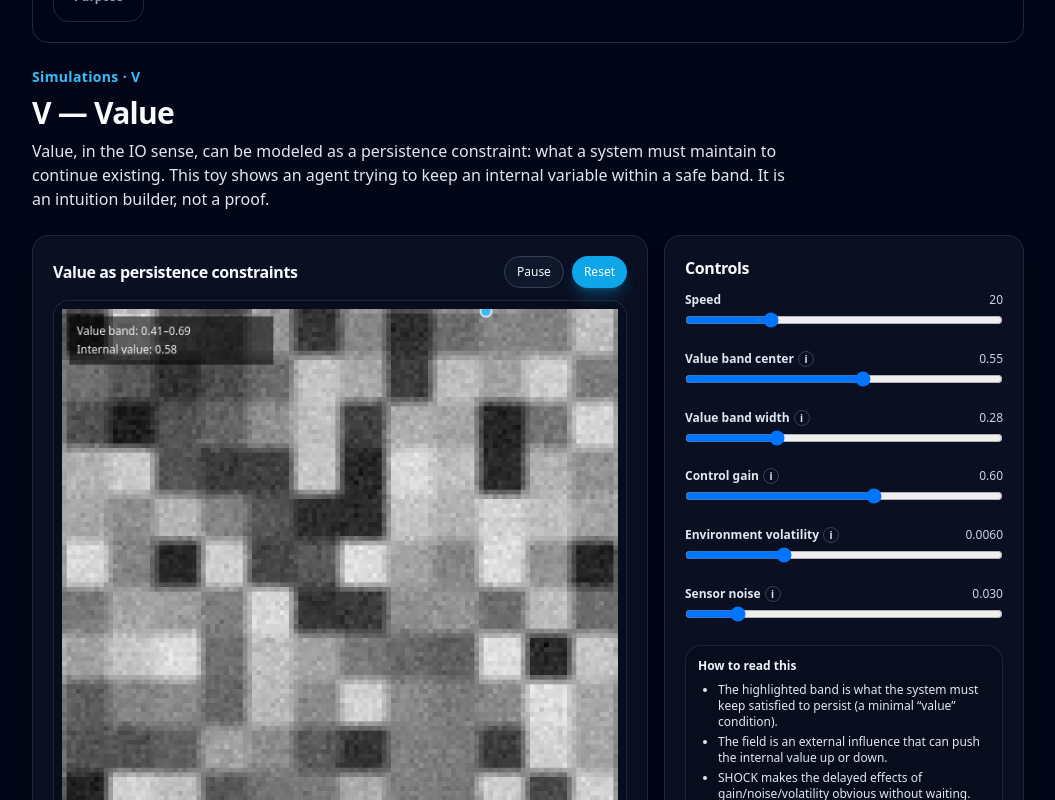
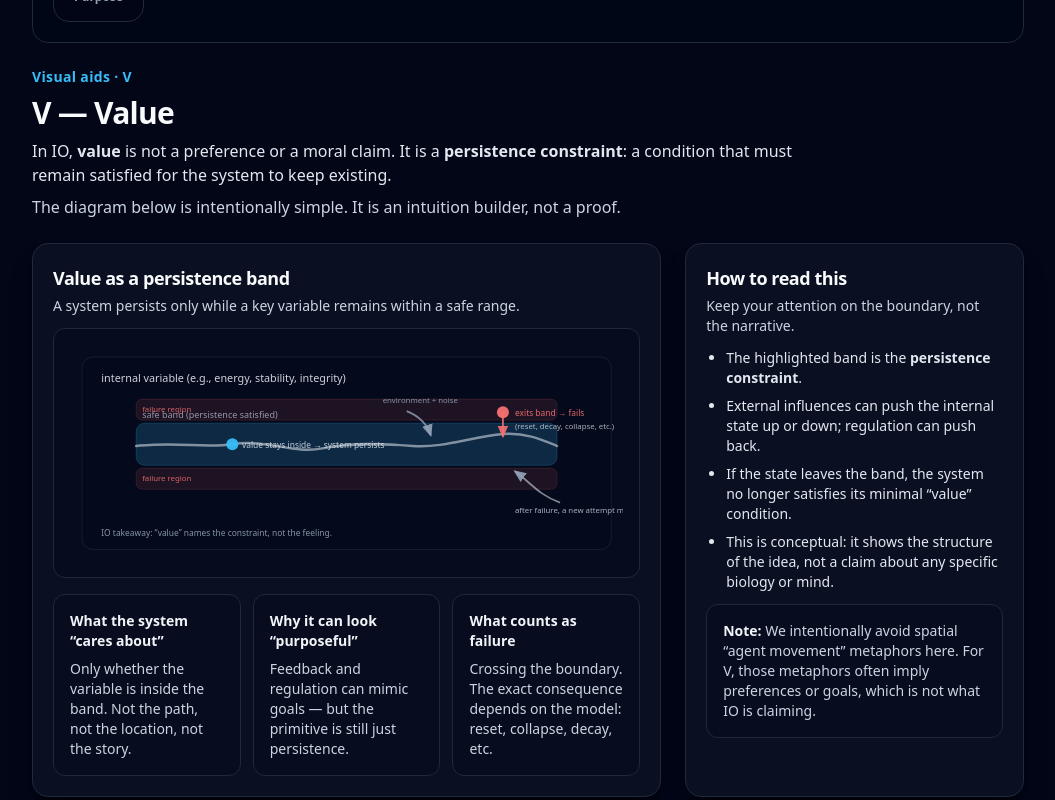
Before and after one commit to MindsEye69/information-ontology-site, a Next.js app: page /simulations/value in a window 1280 px wide. Shown: the part 320-1120 px from the top of the page, without its empty margins (112-1167 px from the left). Built offline with nearby package versions, Linux system fonts and the light colour scheme.

Commit message:
Removed V Sim toy replaced with diagram

```diff
--- a/app/simulations/value/page.tsx
+++ b/app/simulations/value/page.tsx
@@ -1,5 +1,5 @@
 import ChainNav from "../ChainNav";
-import ValuePersistenceToy from "@/components/sims/ValuePersistenceToy";
+import ValueConstraintDiagram from "@/components/sims/ValueConstraintDiagram";
 
 export default function ValueSimPage() {
   return (
@@ -7,16 +7,20 @@ export default function ValueSimPage() {
       <ChainNav />
 
       <div className="space-y-2">
-        <p className="text-sm font-semibold tracking-wide text-sky-400">Simulations · V</p>
+        <p className="text-sm font-semibold tracking-wide text-sky-400">Visual aids · V</p>
         <h1 className="text-3xl font-bold tracking-tight">V — Value</h1>
         <p className="max-w-3xl text-slate-200">
-          Value, in the IO sense, can be modeled as a persistence constraint: what a system must maintain to
-          continue existing. This toy shows an agent trying to keep an internal variable within a safe band.
-          It is an intuition builder, not a proof.
+          In IO, <span className="font-semibold">value</span> is not a preference or a moral claim. It is a
+          {" "}
+          <span className="font-semibold">persistence constraint</span>: a condition that must remain
+          satisfied for the system to keep existing.
+        </p>
+        <p className="max-w-3xl text-slate-300">
+          The diagram below is intentionally simple. It is an intuition builder, not a proof.
         </p>
       </div>
 
-      <ValuePersistenceToy />
+      <ValueConstraintDiagram />
     </div>
   );
 }
--- /dev/null
+++ b/components/sims/ValueConstraintDiagram.tsx
@@ -0,0 +1,176 @@
+import { Card, CardContent, CardDescription, CardHeader, CardTitle } from "@/components/ui/card";
+
+/**
+ * V — Value (IO)
+ *
+ * Intuition: "Value" is a persistence constraint — a boundary condition that must remain satisfied.
+ * This is intentionally NOT an interactive toy: interactivity here tends to invite the wrong intuition
+ * (goal-seeking in space). The diagram keeps focus on the boundary.
+ */
+export default function ValueConstraintDiagram() {
+  return (
+    <div className="grid gap-6 lg:grid-cols-[1.3fr_0.7fr]">
+      <Card className="overflow-hidden">
+        <CardHeader>
+          <CardTitle>Value as a persistence band</CardTitle>
+          <CardDescription>
+            A system persists only while a key variable remains within a safe range.
+          </CardDescription>
+        </CardHeader>
+
+        <CardContent className="space-y-4">
+          <div className="rounded-xl border border-slate-800 bg-slate-950/40 p-4">
+            <svg
+              viewBox="0 0 920 360"
+              className="h-auto w-full"
+              role="img"
+              aria-label="A diagram showing an internal value moving within a safe band; leaving the band triggers failure and reset."
+            >
+              {/* Frame */}
+              <rect x="20" y="20" width="880" height="320" rx="18" fill="rgba(2,6,23,0.35)" stroke="rgba(148,163,184,0.22)" />
+
+              {/* Axis label */}
+              <text x="52" y="62" fill="rgba(226,232,240,0.9)" fontSize="18" fontFamily="ui-sans-serif, system-ui">
+                internal variable (e.g., energy, stability, integrity)
+              </text>
+
+              {/* Band */}
+              <rect x="110" y="130" width="700" height="70" rx="14" fill="rgba(56,189,248,0.18)" stroke="rgba(56,189,248,0.35)" />
+              <text x="120" y="122" fill="rgba(148,163,184,0.95)" fontSize="15" fontFamily="ui-sans-serif, system-ui">
+                safe band (persistence satisfied)
+              </text>
+
+              {/* Dangerous zones */}
+              <rect x="110" y="90" width="700" height="35" rx="10" fill="rgba(248,113,113,0.10)" stroke="rgba(248,113,113,0.22)" />
+              <rect x="110" y="205" width="700" height="35" rx="10" fill="rgba(248,113,113,0.10)" stroke="rgba(248,113,113,0.22)" />
+              <text x="120" y="112" fill="rgba(248,113,113,0.85)" fontSize="13" fontFamily="ui-sans-serif, system-ui">
+                failure region
+              </text>
+              <text x="120" y="227" fill="rgba(248,113,113,0.85)" fontSize="13" fontFamily="ui-sans-serif, system-ui">
+                failure region
+              </text>
+
+              {/* Example trace */}
+              <path
+                d="M 110 168 C 180 160, 220 172, 270 165 C 330 156, 370 182, 420 172 C 470 162, 520 164, 570 168 C 620 172, 670 152, 720 148 C 760 145, 790 160, 810 168"
+                fill="none"
+                stroke="rgba(226,232,240,0.55)"
+                strokeWidth="4"
+                strokeLinecap="round"
+              />
+
+              {/* Marker (inside band) */}
+              <circle cx="270" cy="165" r="10" fill="rgba(56,189,248,0.95)" />
+              <text x="286" y="171" fill="rgba(226,232,240,0.85)" fontSize="14" fontFamily="ui-sans-serif, system-ui">
+                value stays inside → system persists
+              </text>
+
+              {/* Disturbance arrow */}
+              <defs>
+                <marker id="arrow" markerWidth="10" markerHeight="10" refX="6" refY="3" orient="auto">
+                  <path d="M0,0 L0,6 L7,3 z" fill="rgba(148,163,184,0.9)" />
+                </marker>
+                <marker id="arrowRed" markerWidth="10" markerHeight="10" refX="6" refY="3" orient="auto">
+                  <path d="M0,0 L0,6 L7,3 z" fill="rgba(248,113,113,0.9)" />
+                </marker>
+              </defs>
+
+              <path
+                d="M 560 110 C 585 120, 595 135, 600 150"
+                fill="none"
+                stroke="rgba(148,163,184,0.8)"
+                strokeWidth="3"
+                markerEnd="url(#arrow)"
+              />
+              <text x="520" y="96" fill="rgba(148,163,184,0.9)" fontSize="13" fontFamily="ui-sans-serif, system-ui">
+                environment + noise
+              </text>
+
+              {/* Boundary crossing example */}
+              <circle cx="720" cy="112" r="10" fill="rgba(248,113,113,0.95)" />
+              <path
+                d="M 720 112 L 720 152"
+                fill="none"
+                stroke="rgba(248,113,113,0.9)"
+                strokeWidth="3"
+                markerEnd="url(#arrowRed)"
+              />
+              <text x="740" y="118" fill="rgba(248,113,113,0.9)" fontSize="14" fontFamily="ui-sans-serif, system-ui">
+                exits band → fails
+              </text>
+              <text x="740" y="140" fill="rgba(226,232,240,0.75)" fontSize="13" fontFamily="ui-sans-serif, system-ui">
+                (reset, decay, collapse, etc.)
+              </text>
+
+              {/* Reset arrow back into band */}
+              <path
+                d="M 815 262 C 780 250, 765 228, 740 210"
+                fill="none"
+                stroke="rgba(226,232,240,0.55)"
+                strokeWidth="3"
+                markerEnd="url(#arrow)"
+              />
+              <text x="740" y="280" fill="rgba(226,232,240,0.75)" fontSize="13" fontFamily="ui-sans-serif, system-ui">
+                after failure, a new attempt may start
+              </text>
+
+              {/* Caption */}
+              <text x="52" y="318" fill="rgba(148,163,184,0.9)" fontSize="14" fontFamily="ui-sans-serif, system-ui">
+                IO takeaway: “value” names the constraint, not the feeling.
+              </text>
+            </svg>
+          </div>
+
+          <div className="grid gap-3 md:grid-cols-3">
+            <div className="rounded-xl border border-slate-800 bg-slate-950/35 p-4">
+              <div className="text-sm font-semibold text-slate-100">What the system “cares about”</div>
+              <p className="mt-2 text-sm text-slate-300">
+                Only whether the variable is inside the band. Not the path, not the location, not the story.
+              </p>
+            </div>
+            <div className="rounded-xl border border-slate-800 bg-slate-950/35 p-4">
+              <div className="text-sm font-semibold text-slate-100">Why it can look “purposeful”</div>
+              <p className="mt-2 text-sm text-slate-300">
+                Feedback and regulation can mimic goals — but the primitive is still just persistence.
+              </p>
+            </div>
+            <div className="rounded-xl border border-slate-800 bg-slate-950/35 p-4">
+              <div className="text-sm font-semibold text-slate-100">What counts as failure</div>
+              <p className="mt-2 text-sm text-slate-300">
+                Crossing the boundary. The exact consequence depends on the model: reset, collapse, decay, etc.
+              </p>
+            </div>
+          </div>
+        </CardContent>
+      </Card>
+
+      <Card>
+        <CardHeader>
+          <CardTitle>How to read this</CardTitle>
+          <CardDescription>Keep your attention on the boundary, not the narrative.</CardDescription>
+        </CardHeader>
+        <CardContent className="space-y-3">
+          <ul className="list-disc space-y-2 pl-5 text-sm text-slate-200">
+            <li>
+              The highlighted band is the <span className="font-semibold">persistence constraint</span>.
+            </li>
+            <li>
+              External influences can push the internal state up or down; regulation can push back.
+            </li>
+            <li>
+              If the state leaves the band, the system no longer satisfies its minimal “value” condition.
+            </li>
+            <li>
+              This is conceptual: it shows the structure of the idea, not a claim about any specific biology or mind.
+            </li>
+          </ul>
+
+          <div className="rounded-xl border border-slate-800 bg-slate-950/35 p-4 text-sm text-slate-300">
+            <span className="font-semibold text-slate-100">Note:</span> We intentionally avoid spatial “agent movement”
+            metaphors here. For V, those metaphors often imply preferences or goals, which is not what IO is claiming.
+          </div>
+        </CardContent>
+      </Card>
+    </div>
+  );
+}
```
